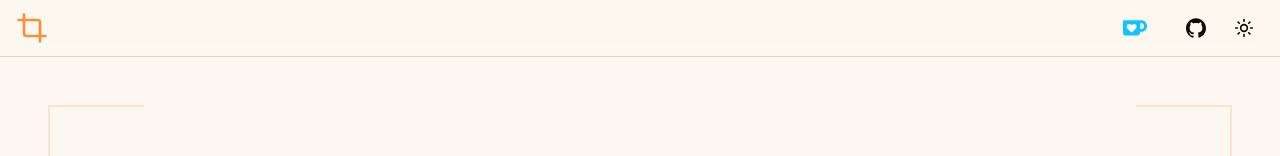
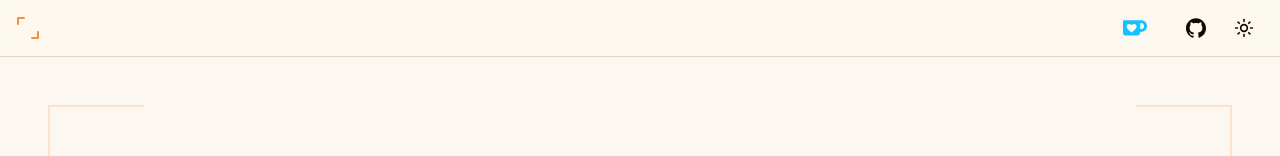
Before and after one commit to Azganoth/crop-and-quest, a Next.js app: page / in a window 1280 px wide. Shown: the top 156 px of the page. Built offline with nearby package versions, Linux system fonts and the light colour scheme.

Commit message:
feat: update the app icon

```diff
--- a/src/components/layout/SiteHeader.tsx
+++ b/src/components/layout/SiteHeader.tsx
@@ -3,9 +3,10 @@
 import { ThemeToggle } from "@/components/ThemeToggle";
 import { Button } from "@/components/ui/Button";
 import { Tooltip, TooltipContent, TooltipTrigger } from "@/components/ui/Tooltip";
-import { Crop } from "lucide-react";
 import { ROUTES } from "@/lib/routes";
+import Image from "next/image";
 import Link from "next/link";
+import appIcon from "@/app/icon.svg";
 import { usePathname } from "next/navigation";
 
 export function SiteHeader() {
@@ -20,7 +21,7 @@ export function SiteHeader() {
           className="flex items-center space-x-2 text-primary transition-colors hover:text-primary/80"
           title="Crop & Quest Home"
         >
-          <Crop className="h-8 w-8" />
+          <Image src={appIcon} alt="Crop & Quest" className="size-6" />
           <span className={isHome ? "sr-only" : "hidden text-xl font-bold sm:inline-block"}>
             Crop & Quest
           </span>
```
Also changed, not shown: src/app/icon.svg.
